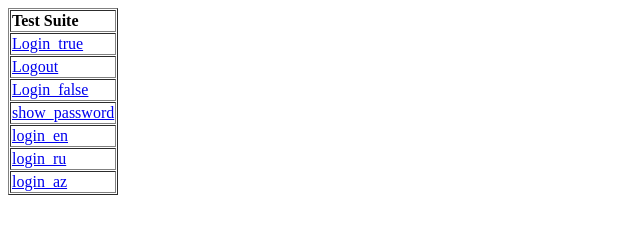
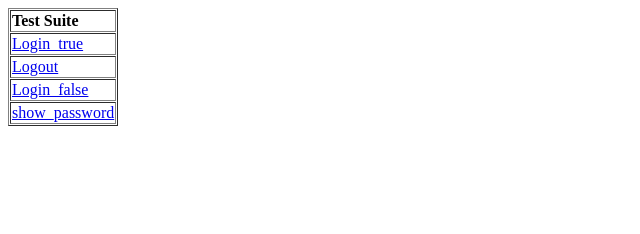
Before and after one commit to IskoAnton/Camdrive_automation, a plain HTML site: page camdrive.html in a window 1280 px wide. Shown: the whole page, without its empty margins (0-640 px from the left). Drawn offline with Linux system fonts and the light colour scheme.

Commit message:
Remove languages from testsuite

```diff
--- a/camdrive.html
+++ b/camdrive.html
@@ -12,9 +12,6 @@
 <tr><td><a href="Logout.html">Logout</a></td></tr>
 <tr><td><a href="Login_false.html">Login_false</a></td></tr>
 <tr><td><a href="show_password.html">show_password</a></td></tr>
-<tr><td><a href="login_en.html">login_en</a></td></tr>
-<tr><td><a href="login_ru.html">login_ru</a></td></tr>
-<tr><td><a href="login_az.html">login_az</a></td></tr>
 </tbody></table>
 </body>
 </html>
```
